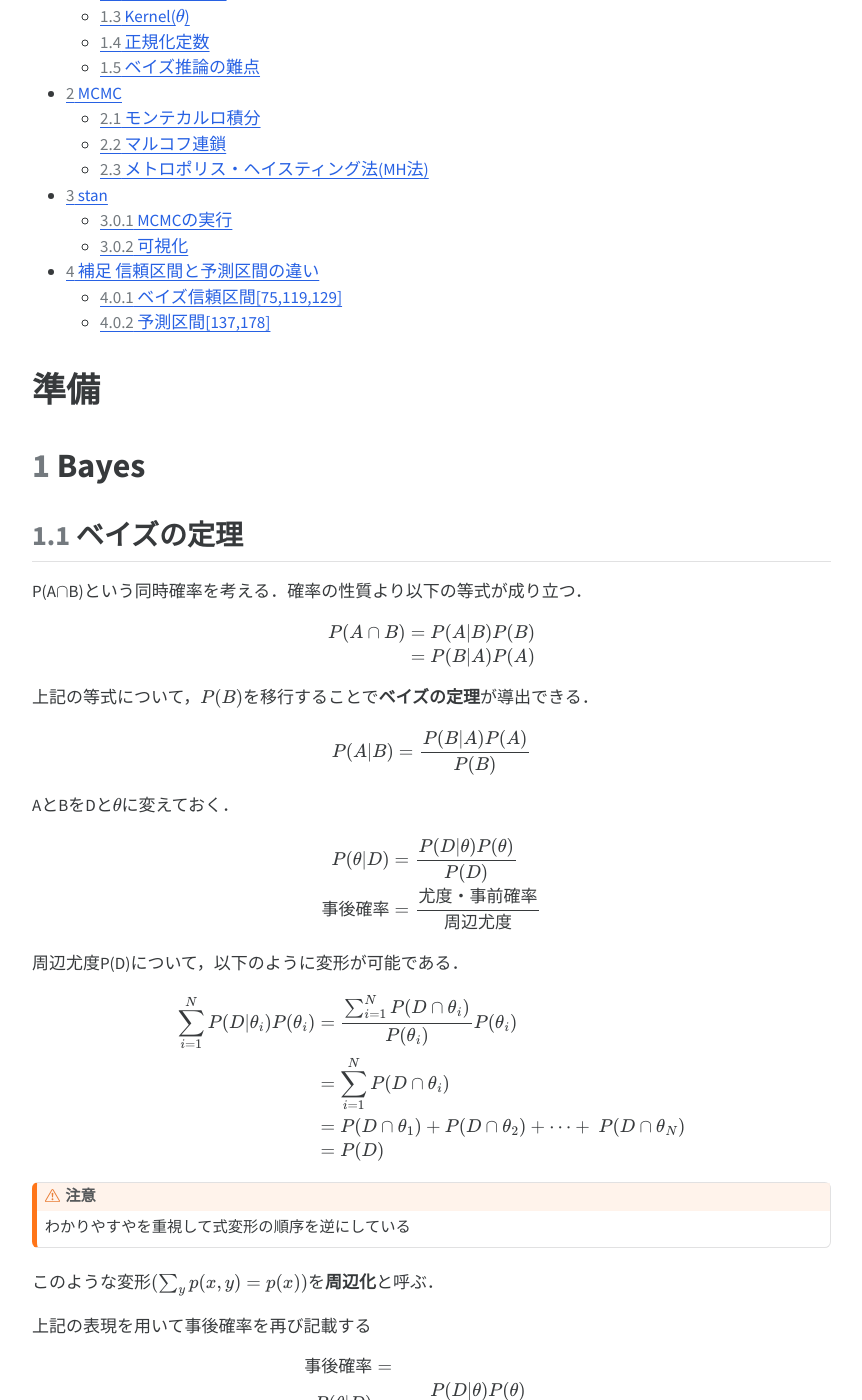
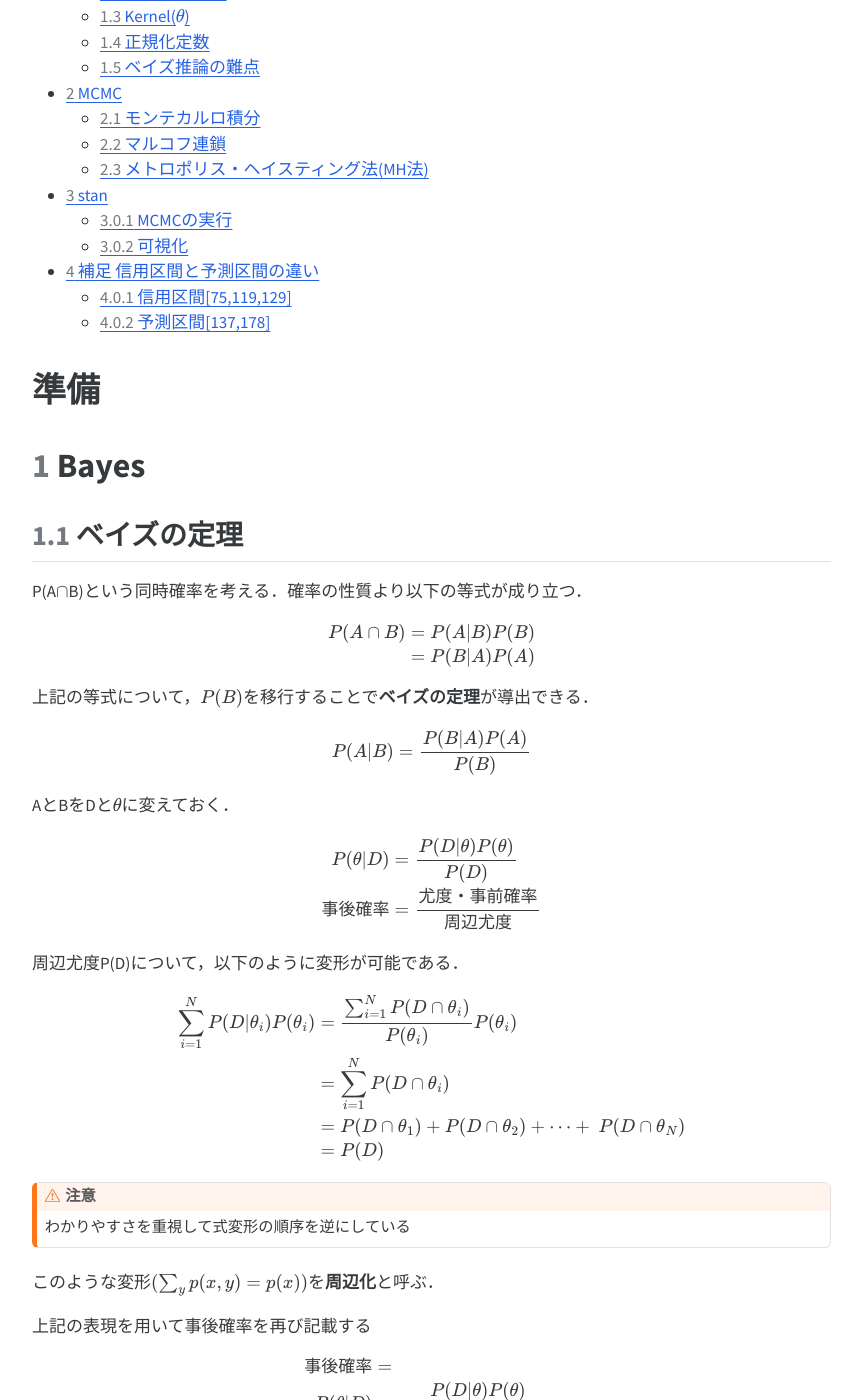
Before and after one commit to neconomist/neconomist.github.io, a Jekyll site: the page notes/Bayesian_theory.html, which Jekyll copies as it is, in a window 1280 px wide and 1400 px high, scrolled down 355 px. Shown: the whole window, without its empty margins (136-998 px from the left). Built offline with Jekyll 4.4.1, drawn with Linux system fonts in a browser that asks for light colours; some of the changed text lies outside the part shown.

Commit message:
Update Bayesian_theory.html

```diff
--- a/notes/Bayesian_theory.html
+++ b/notes/Bayesian_theory.html
@@ -166,9 +166,9 @@
   <li><a href="#mcmcの実行" id="toc-mcmcの実行"><span class="header-section-number">3.0.1</span> MCMCの実行</a></li>
   <li><a href="#可視化" id="toc-可視化"><span class="header-section-number">3.0.2</span> 可視化</a></li>
   </ul></li>
-  <li><a href="#補足-信頼区間と予測区間の違い" id="toc-補足-信頼区間と予測区間の違い"><span class="header-section-number">4</span> 補足&nbsp;信頼区間と予測区間の違い</a>
+  <li><a href="#補足-信用区間と予測区間の違い" id="toc-補足-信用区間と予測区間の違い"><span class="header-section-number">4</span> 補足&nbsp;信用区間と予測区間の違い</a>
   <ul>
-  <li><a href="#ベイズ信頼区間75119129" id="toc-ベイズ信頼区間75119129"><span class="header-section-number">4.0.1</span> ベイズ信頼区間[75,119,129]</a></li>
+  <li><a href="#信用区間75119129" id="toc-信用区間75119129"><span class="header-section-number">4.0.1</span> 信用区間[75,119,129]</a></li>
   <li><a href="#予測区間137178" id="toc-予測区間137178"><span class="header-section-number">4.0.2</span> 予測区間[137,178]</a></li>
   </ul></li>
   </ul>
@@ -211,7 +211,7 @@
 </div>
 </div>
 <div class="callout-body-container callout-body">
-<p>わかりやすやを重視して式変形の順序を逆にしている</p>
+<p>わかりやすさを重視して式変形の順序を逆にしている</p>
 </div>
 </div>
 <p>このような変形<span class="math inline">\((\sum_{y}p(x,y) = p(x))\)</span>を<strong>周辺化</strong>と呼ぶ．</p>
@@ -365,7 +365,7 @@
 <p>分母たる周辺尤度を無視しているのは2つ理由がある．</p>
 <ol type="1">
 <li><p>周辺尤度の計算がめんどくさい</p></li>
-<li><p>周辺尤度を直接求めなくても良い理由があるs</p></li>
+<li><p>周辺尤度を直接求めなくても良い理由がある</p></li>
 </ol>
 </section>
 <section id="正規化定数" class="level2" data-number="1.4">
@@ -392,7 +392,7 @@
 </div>
 </div>
 <div class="callout-body-container callout-body">
-<p>わかりやすやを重視して式変形の順序を逆にしている</p>
+<p>わかりやすさを重視して式変形の順序を逆にしている</p>
 </div>
 </div>
 <p><span class="math inline">\(\int_{-\infty}^{\infty} f(D|\theta)f(\theta)d\theta\)</span>を計算するのは非常に困難である．積分計算によって<span class="math inline">\(\theta\)</span>が消えるためもはや<span class="math inline">\(\theta\)</span>の関数ではなく，データと確率モデルが与えられた後には定数になる．</p>
@@ -423,7 +423,7 @@
 <p>「読んで字の如く<strong>正規化</strong>をしてくれるのである．正規化とは事後確率分布の確率密度関数の積分値が1になるように調整することであり．周辺尤度関数(<span class="math inline">\(f(D)\)</span>)を計算することで正規化ができる．」</p>
 </div>
 </div>
-<p>ここで，事後確率分布の確率密後関数を用いて「パラメータ<span class="math inline">\(\Theta\)</span>がaからBの範囲に入る確率」を計算したいとする．つまり <span class="math display">\[
+<p>ここで，事後確率分布の確率密後関数を用いて「パラメータ<span class="math inline">\(\Theta\)</span>がaからbの範囲に入る確率」を計算したいとする．つまり <span class="math display">\[
 \begin{aligned}
 P(a \leq \Theta \leq b )
 &amp;= \int_{a}^{b} f(\theta|D) d\theta\\
@@ -913,10 +913,10 @@
 <p>分布は少しずれていたが，平均と信用区間をみるとかなり近い値が出ている．</p>
 </section>
 </section>
-<section id="補足-信頼区間と予測区間の違い" class="level1" data-number="4">
-<h1 data-number="4"><span class="header-section-number">4</span> 補足&nbsp;信頼区間と予測区間の違い</h1>
-<section id="ベイズ信頼区間75119129" class="level3" data-number="4.0.1">
-<h3 data-number="4.0.1" class="anchored" data-anchor-id="ベイズ信頼区間75119129"><span class="header-section-number">4.0.1</span> ベイズ信頼区間[75,119,129]</h3>
+<section id="補足-信用区間と予測区間の違い" class="level1" data-number="4">
+<h1 data-number="4"><span class="header-section-number">4</span> 補足&nbsp;信用区間と予測区間の違い</h1>
+<section id="信用区間75119129" class="level3" data-number="4.0.1">
+<h3 data-number="4.0.1" class="anchored" data-anchor-id="信用区間75119129"><span class="header-section-number">4.0.1</span> 信用区間[75,119,129]</h3>
 <p><strong>事後分布に従う乱数</strong>を小さいものから順番に並べて，2.5%点から97.5%点に該当する範囲を並べることで求める．</p>
 </section>
 <section id="予測区間137178" class="level3" data-number="4.0.2">
```
